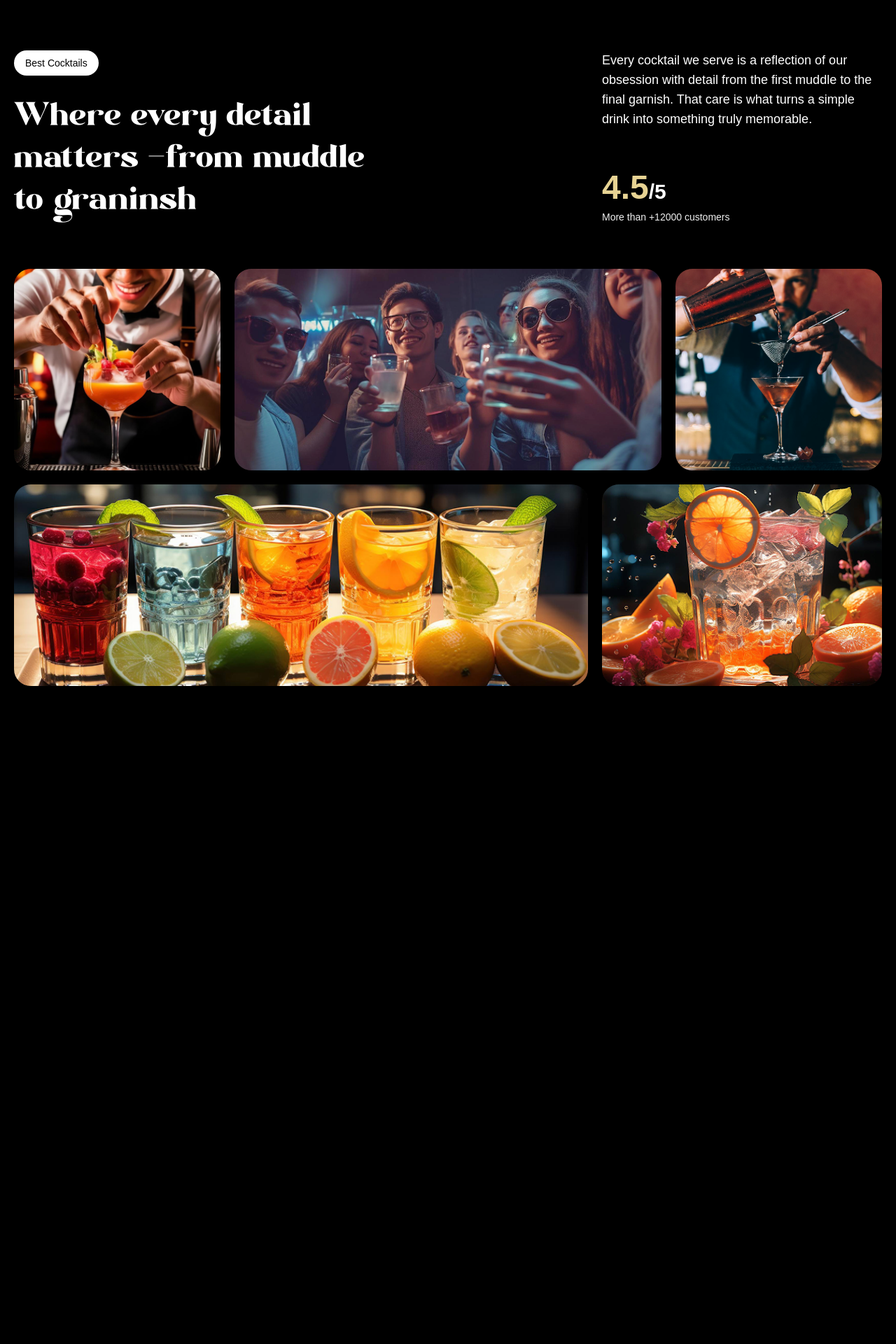
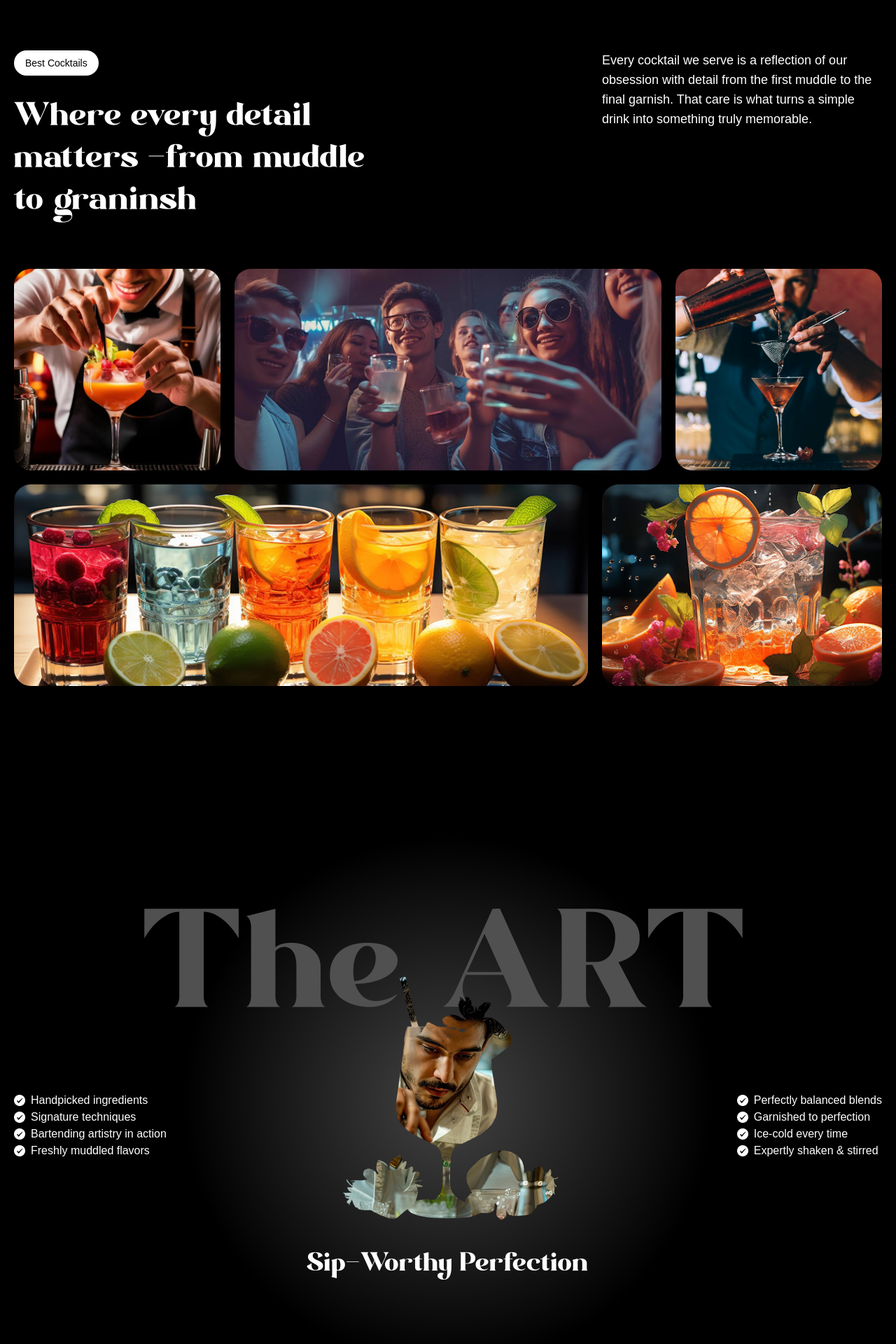
Before and after one commit to jitender1222/Mocktails, a React (Vite) app: page / in a window 1280 px wide. Shown: the part 1640-3560 px from the top of the page at 70% size. Before the commit the page ends 2732 px from the top, so only its background shows below. Built offline with nearby package versions, Linux system fonts and the light colour scheme; a web font is replaced by a local one.

Commit message:
added art section

```diff
--- a/src/App.jsx
+++ b/src/App.jsx
@@ -4,6 +4,7 @@
 import Hero from "./components/Hero";
 import Cocktail from "./components/Cocktail";
 import About from "./components/About";
+import Art from "./components/Art";
 
 gsap.registerPlugin(ScrollTrigger, SplitText);
 
@@ -14,6 +15,7 @@
       <Hero />
       <Cocktail />
       <About />
+      <Art />
     </main>
   );
 };
--- a/src/components/About.jsx
+++ b/src/components/About.jsx
@@ -32,7 +32,7 @@
           ease: "power1.inOut",
           stagger: 0.04,
         },
-        "-=0.5"
+        "-=0.05"
       );
   }, []);
   return (
@@ -52,14 +52,6 @@
               detail from the first muddle to the final garnish. That care is
               what turns a simple drink into something truly memorable.
             </p>
-            <div>
-              <p className="md:text-3xl text-xl font-bold">
-                <span>4.5</span>/5
-              </p>
-              <p className="text-sm text-white-100">
-                More than +12000 customers
-              </p>
-            </div>
           </div>
         </div>
       </div>
--- /dev/null
+++ b/src/components/Art.jsx
@@ -0,0 +1,77 @@
+import React from "react";
+import { featureLists, goodLists } from "../../constants";
+import { useMediaQuery } from "react-responsive";
+import { useGSAP } from "@gsap/react";
+import gsap from "gsap";
+
+const Art = () => {
+  const isMobile = useMediaQuery({ maxWidth: 767 });
+  useGSAP(() => {
+    const start = isMobile ? "top 20%" : "top top";
+
+    const maskTimeLine = gsap.timeline({
+      scrollTrigger: {
+        trigger: "#art",
+        start,
+        end: "bottom center",
+        scrub: 1.5,
+        pin: true,
+      },
+    });
+
+    maskTimeLine
+      .to(".will-fade", { opacity: 0, stagger: 0.2, ease: "power1.inOut" })
+      .to(".masked-img", {
+        scale: 1.3,
+        maskPosition: "center",
+        maskSize: "400%",
+        duration: 1,
+        ease: "power1.inOut",
+      })
+      .to("#masked-content", { opacity: 1, duration: 1, ease: "power1.inOut" });
+  }, []);
+  return (
+    <div id="art">
+      <div className="container mx-auto h-full pt-20">
+        <h2 className="will-fade">The ART</h2>
+        <div className="content">
+          <ul>
+            {goodLists.map((feature, index) => (
+              <li key={index} className="flex items-center gap-2">
+                <img src="/images/check.png" alt="check" />
+                <p>{feature}</p>
+              </li>
+            ))}
+          </ul>
+          <div className="cocktail-img">
+            <img
+              src="/images/under-img.jpg"
+              alt="cocktail"
+              className="abs-center masked-img object-contain size-full"
+            />
+          </div>
+          <ul>
+            {featureLists.map((feature, index) => (
+              <li key={index} className="flex items-center justify-start gap-2">
+                <img src="/images/check.png" alt="check" />
+                <p className="md:w-fit w-60">{feature}</p>
+              </li>
+            ))}
+          </ul>
+        </div>
+        <div className="masked-container">
+          <h2 className="will-fade">Sip-Worthy Perfection</h2>
+          <div id="masked-content">
+            <h3>Made with Craft,Poured with Passion</h3>
+            <p>
+              This isn't just a drink. It's a carefully crafted moment made just
+              for you.
+            </p>
+          </div>
+        </div>
+      </div>
+    </div>
+  );
+};
+
+export default Art;
```
